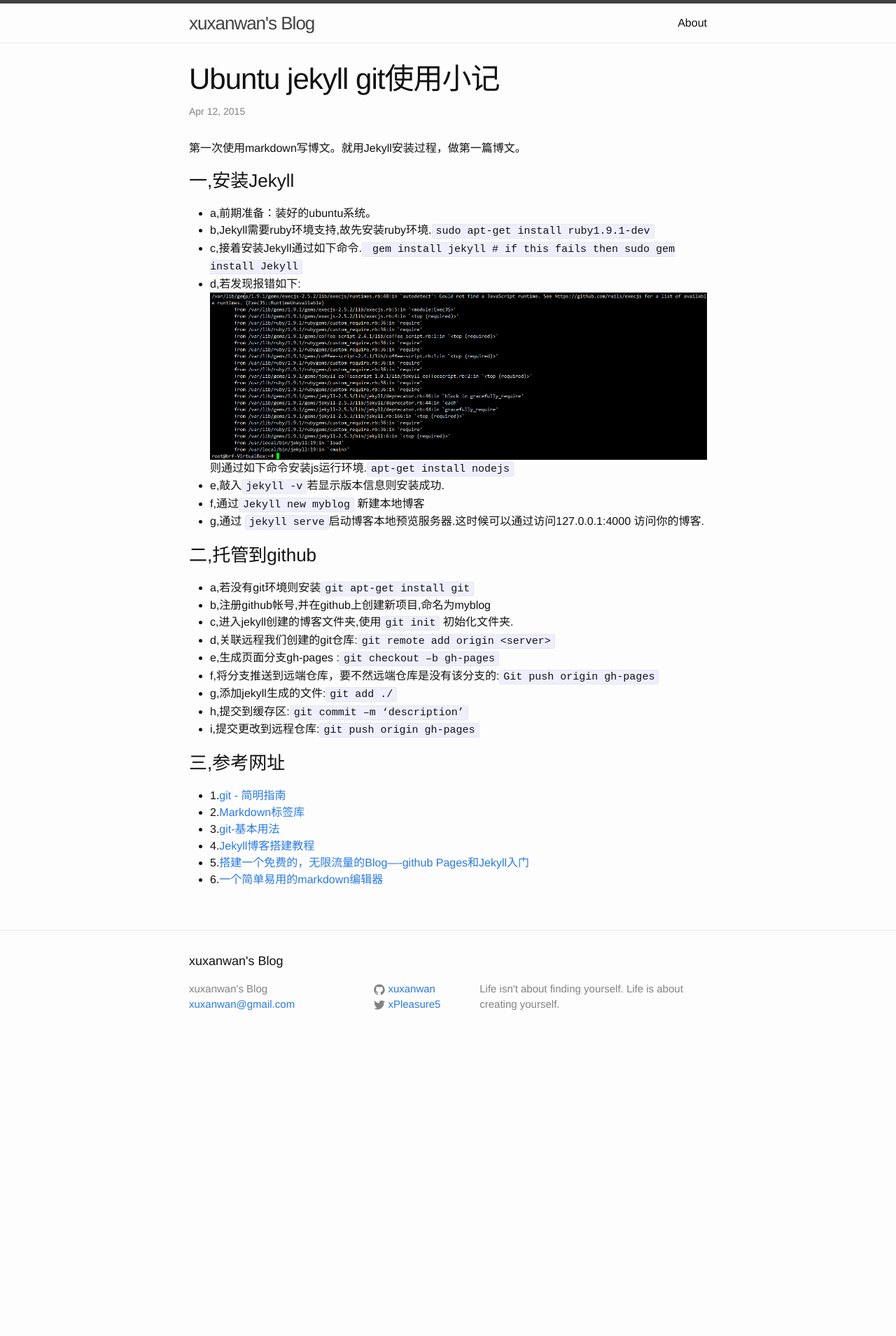
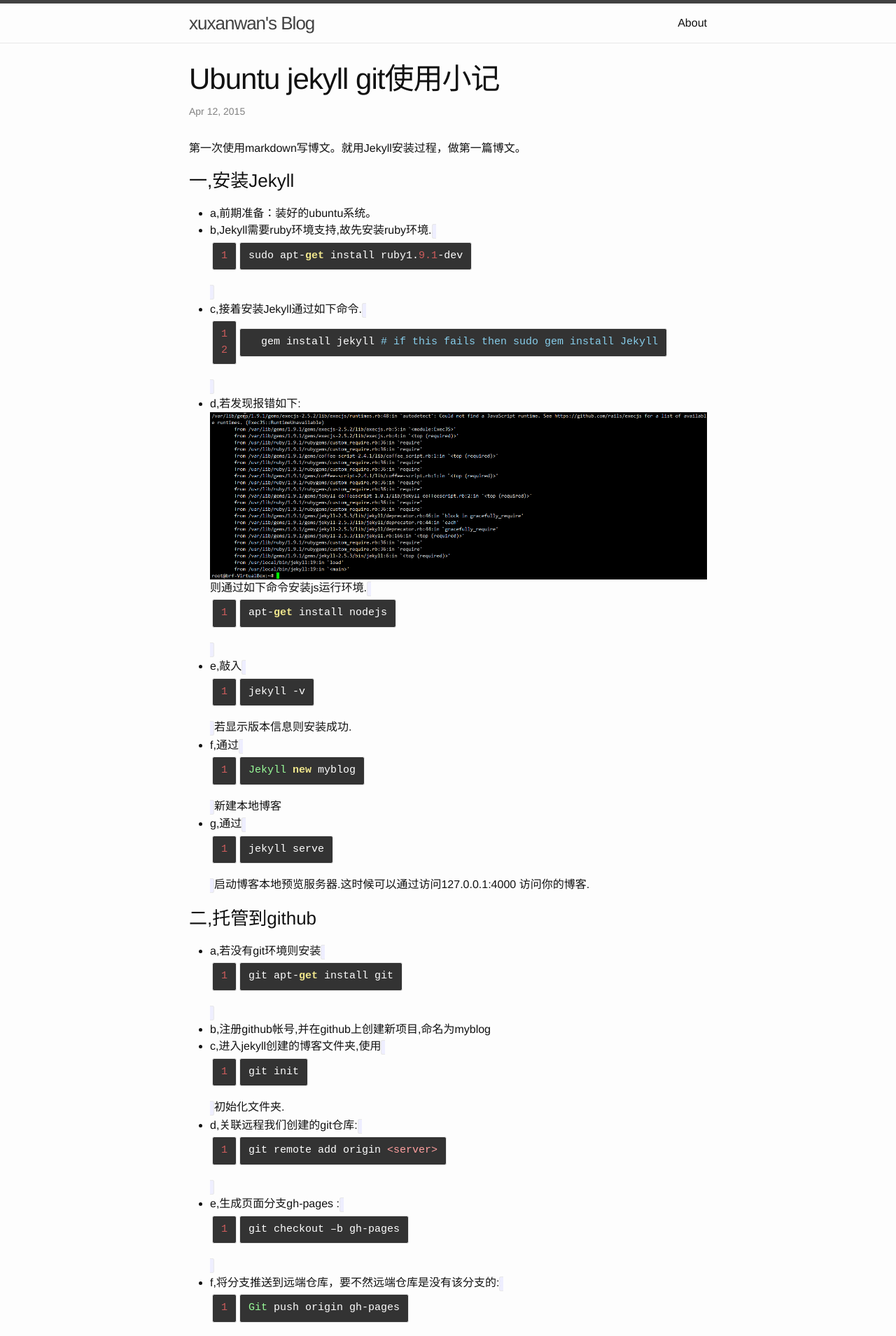
Before and after one commit to xuxanwan/myblog, a Jekyll site: the page built from _posts/2015-04-12-ubuntu-jekyll-git.markdown, in a window 1280 px wide. Shown: the top 1909 px of the page at 70% size. Built offline with Jekyll 4.4.1, drawn with Linux system fonts in a browser that asks for light colours; before the commit the page ends 1507 px from its top, so only the background shows below that; some of the changed text lies outside the part shown.

Commit message:
add new style

```diff
--- a/_config.yml
+++ b/_config.yml
@@ -10,3 +10,18 @@ github_username:  xuxanwan
 
 # Build settings
 markdown: kramdown
+
+
+kramdown:
+  auto_ids: true
+  footnote_nr: 1
+  entity_output: as_char
+  toc_levels: 1..6
+  use_coderay: false
+
+  coderay:
+    coderay_line_numbers: nil
+    coderay_line_numbers_start: 1
+    coderay_tab_width: 4
+    coderay_bold_every: 10
+    coderay_css: class
--- a/css/google-code-prettify/prettify.css
+++ b/css/google-code-prettify/prettify.css
@@ -1 +1,36 @@
-.pln{color:#000}@media screen{.str{color:#080}.kwd{color:#008}.com{color:#800}.typ{color:#606}.lit{color:#066}.pun,.opn,.clo{color:#660}.tag{color:#008}.atn{color:#606}.atv{color:#080}.dec,.var{color:#606}.fun{color:red}}@media print,projection{.str{color:#060}.kwd{color:#006;font-weight:bold}.com{color:#600;font-style:italic}.typ{color:#404;font-weight:bold}.lit{color:#044}.pun,.opn,.clo{color:#440}.tag{color:#006;font-weight:bold}.atn{color:#404}.atv{color:#060}}pre.prettyprint{padding:2px;border:1px solid #888}ol.linenums{margin-top:0;margin-bottom:0}li.L0,li.L1,li.L2,li.L3,li.L5,li.L6,li.L7,li.L8{list-style-type:none}li.L1,li.L3,li.L5,li.L7,li.L9{background:#eee}
+/*.pln{color:#000}@media screen{.str{color:#080}.kwd{color:#008}.com{color:#800}.typ{color:#606}.lit{color:#066}.pun,.opn,.clo{color:#660}.tag{color:#008}.atn{color:#606}.atv{color:#080}.dec,.var{color:#606}.fun{color:red}}@media print,projection{.str{color:#060}.kwd{color:#006;font-weight:bold}.com{color:#600;font-style:italic}.typ{color:#404;font-weight:bold}.lit{color:#044}.pun,.opn,.clo{color:#440}.tag{color:#006;font-weight:bold}.atn{color:#404}.atv{color:#060}}pre.prettyprint{padding:2px;border:1px solid #888}ol.linenums{margin-top:0;margin-bottom:0}li.L0,li.L1,li.L2,li.L3,li.L5,li.L6,li.L7,li.L8{list-style-type:none}li.L1,li.L3,li.L5,li.L7,li.L9{background:#eee}*/
+
+/* desert scheme ported from vim to google prettify */
+pre.prettyprint { display: block; background-color: #333 }
+pre .nocode { background-color: none; color: #000 }
+pre .str { color: #ffa0a0 } /* string  - pink */
+pre .kwd { color: #f0e68c; font-weight: bold }
+pre .com { color: #87ceeb } /* comment - skyblue */
+pre .typ { color: #98fb98 } /* type    - lightgreen */
+pre .lit { color: #cd5c5c } /* literal - darkred */
+pre .pun { color: #fff }    /* punctuation */
+pre .pln { color: #fff }    /* plaintext */
+pre .tag { color: #f0e68c; font-weight: bold } /* html/xml tag    - lightyellow */
+pre .atn { color: #bdb76b; font-weight: bold } /* attribute name  - khaki */
+pre .atv { color: #ffa0a0 } /* attribute value - pink */
+pre .dec { color: #98fb98 } /* decimal         - lightgreen */
+
+/* Specify class=linenums on a pre to get line numbering */
+ol.linenums { margin-top: 0; margin-bottom: 0; color: #AEAEAE } /* IE indents via margin-left */
+li.L0,li.L1,li.L2,li.L3,li.L5,li.L6,li.L7,li.L8 { list-style-type: none }
+/* Alternate shading for lines */
+li.L1,li.L3,li.L5,li.L7,li.L9 { }
+
+@media print {
+  pre.prettyprint { background-color: none }
+  pre .str, code .str { color: #060 }
+  pre .kwd, code .kwd { color: #006; font-weight: bold }
+  pre .com, code .com { color: #600; font-style: italic }
+  pre .typ, code .typ { color: #404; font-weight: bold }
+  pre .lit, code .lit { color: #044 }
+  pre .pun, code .pun { color: #440 }
+  pre .pln, code .pln { color: #000 }
+  pre .tag, code .tag { color: #006; font-weight: bold }
+  pre .atn, code .atn { color: #404 }
+  pre .atv, code .atv { color: #060 }
+}
```
Also changed, not shown: _posts/2015-4-27-Github-markdown-优化.md (+4 -0 lines).
